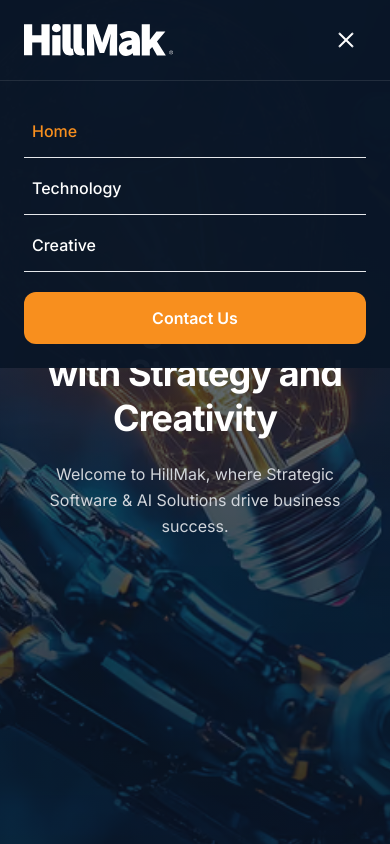
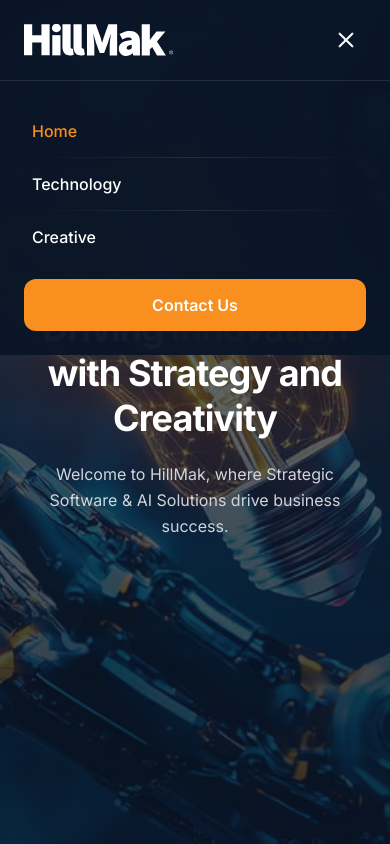
Before and after one commit to Hillarymukuka/hillmak, a Next.js app: page / in a window 390 px wide. Both pictures are taken after a click on the button "Open menu". Shown: the top 844 px of the page. Built offline with nearby package versions, Linux system fonts and the light colour scheme.

Commit message:
Mobile menu: replace hard dividers with transparent gradient separators

```diff
--- a/components/Navigation.tsx
+++ b/components/Navigation.tsx
@@ -129,19 +129,23 @@ export default function Navigation() {
               transition={{ duration: 0.25, ease: 'easeInOut' }}
               className="md:hidden overflow-hidden border-t border-white/10"
             >
-              <div className="container-custom py-6 flex flex-col gap-1">
-                {navLinks.map((link) => {
+              <div className="container-custom py-6 flex flex-col gap-0">
+                {navLinks.map((link, i) => {
                   const isActive = pathname === link.href;
                   return (
+                    <div key={link.href}>
                       <Link
-                      key={link.href}
                         href={link.href}
-                      className={`py-3.5 px-2 text-base font-medium transition-colors border-b border-white/8 ${
+                        className={`block py-3.5 px-2 text-base font-medium transition-colors ${
                           isActive ? activeColor : `${textColor} ${hoverColor}`
                         }`}
                       >
                         {link.label}
                       </Link>
+                      {i < navLinks.length - 1 && (
+                        <div className="mx-2 h-px bg-gradient-to-r from-transparent via-white/10 to-transparent" />
+                      )}
+                    </div>
                   );
                 })}
                 <button
```
Lines whose indentation alone changed are shown as unchanged.
